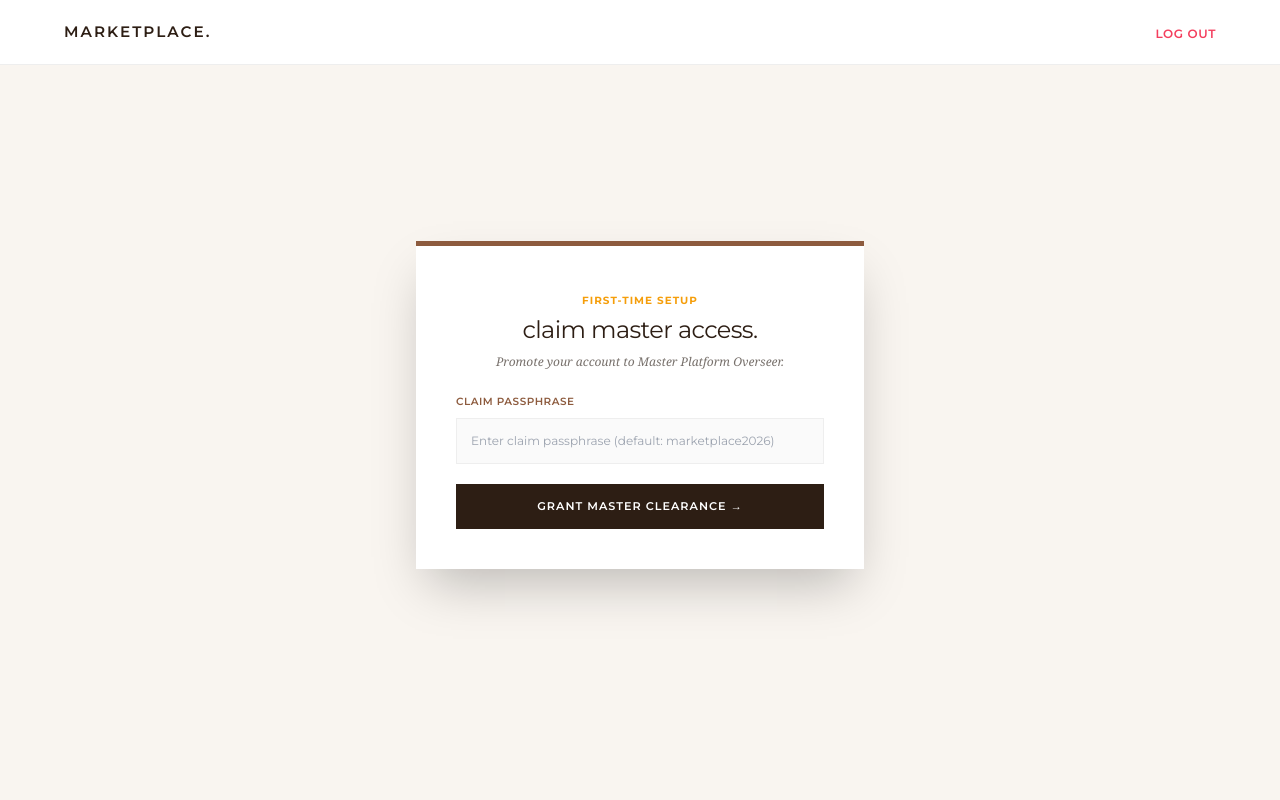
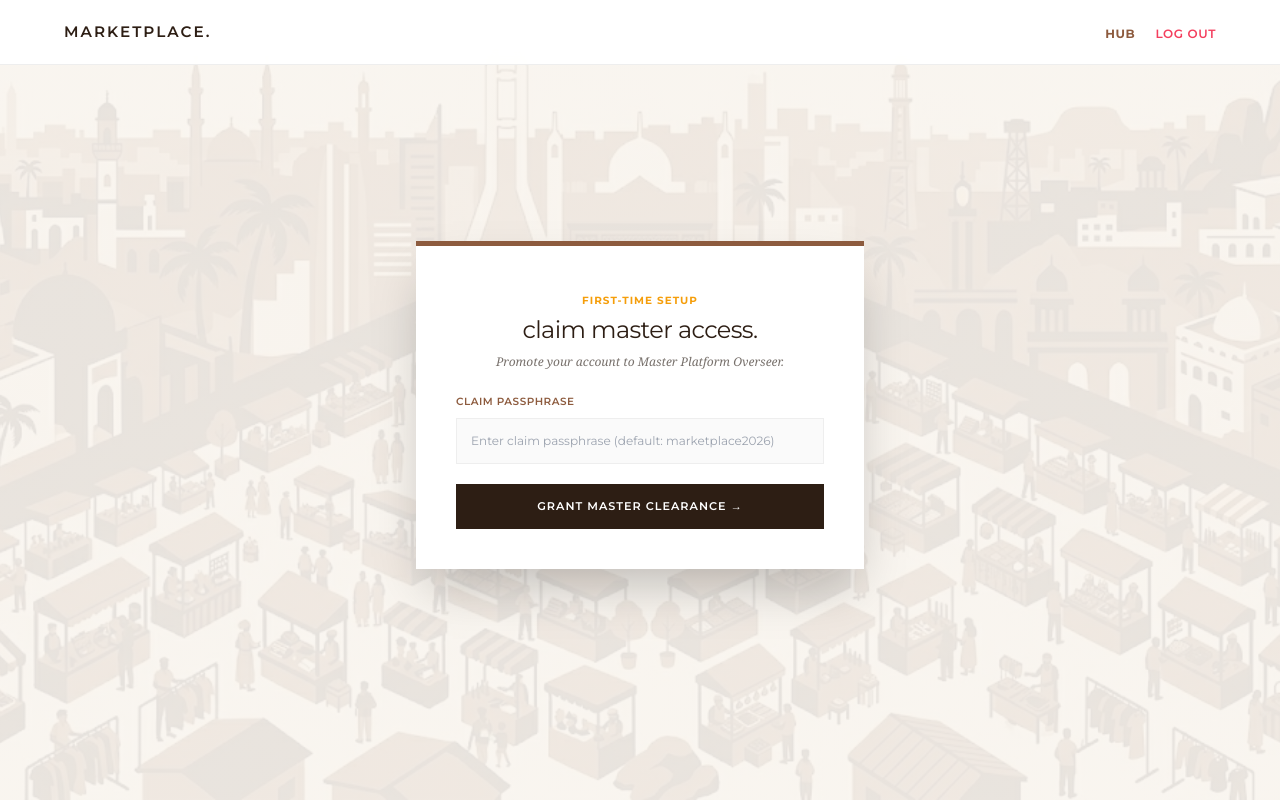
Before and after one commit to adebayo-victor/Marketplacev_2, a Flask app: page /admin/claim-master in a window 1280 px wide. Run offline with Flask 3, Linux system fonts and the light colour scheme; the visitor is signed in with stand-in values (Sample User, id 1); data comes from the database, SQL or seed files in the repository; some libraries are stand-ins or nearby versions.

Commit message:
Enhance navigation bar with sticky position and Hub link
Updated the navigation bar to be sticky and added a Hub link for authenticated users.

```diff
--- a/app/templates/base.html
+++ b/app/templates/base.html
@@ -25,6 +25,15 @@
             color: var(--dark-oak);
             font-family: 'Georgia', serif;
             margin: 0;
+
+            /* 🎨 MARKETPLACE SIGNATURE WALLPAPER WITH SUBTLE CREAM OVERLAY */
+            background-image:
+                linear-gradient(rgba(249, 245, 240, 0.92), rgba(249, 245, 240, 0.92)),
+                url('/static/images/marketplace_bg.jpg');
+            background-attachment: fixed;
+            background-size: cover;
+            background-position: center;
+            background-repeat: no-repeat;
         }
 
         .font-ui {
@@ -32,7 +41,8 @@
         }
 
         .nav-bar {
-            background: white;
+            background: rgba(255, 255, 255, 0.95);
+            backdrop-filter: blur(8px);
             padding: 20px 5%;
             display: flex;
             justify-content: space-between;
@@ -108,10 +118,11 @@
 <body class="min-h-screen flex flex-col">
 
     <!-- Top Navigation Bar -->
-    <header class="nav-bar">
+    <header class="nav-bar sticky top-0 z-40">
         <a href="/" class="brand-logo">MARKETPLACE.</a>
         <div>
             {% if current_user.is_authenticated %}
+                <a href="/dashboard" class="font-ui text-xs text-clay hover:opacity-80 transition tracking-wider uppercase font-bold mr-4">Hub</a>
                 <a href="{{ url_for('auth.logout') }}" class="font-ui text-xs text-rose-500 hover:text-rose-700 transition tracking-wider uppercase font-semibold">Log Out</a>
             {% else %}
                 <a href="{{ url_for('auth.login') }}" class="font-ui text-xs text-stone-600 hover:text-clay transition tracking-wider uppercase font-semibold mr-4">Log In</a>
```
